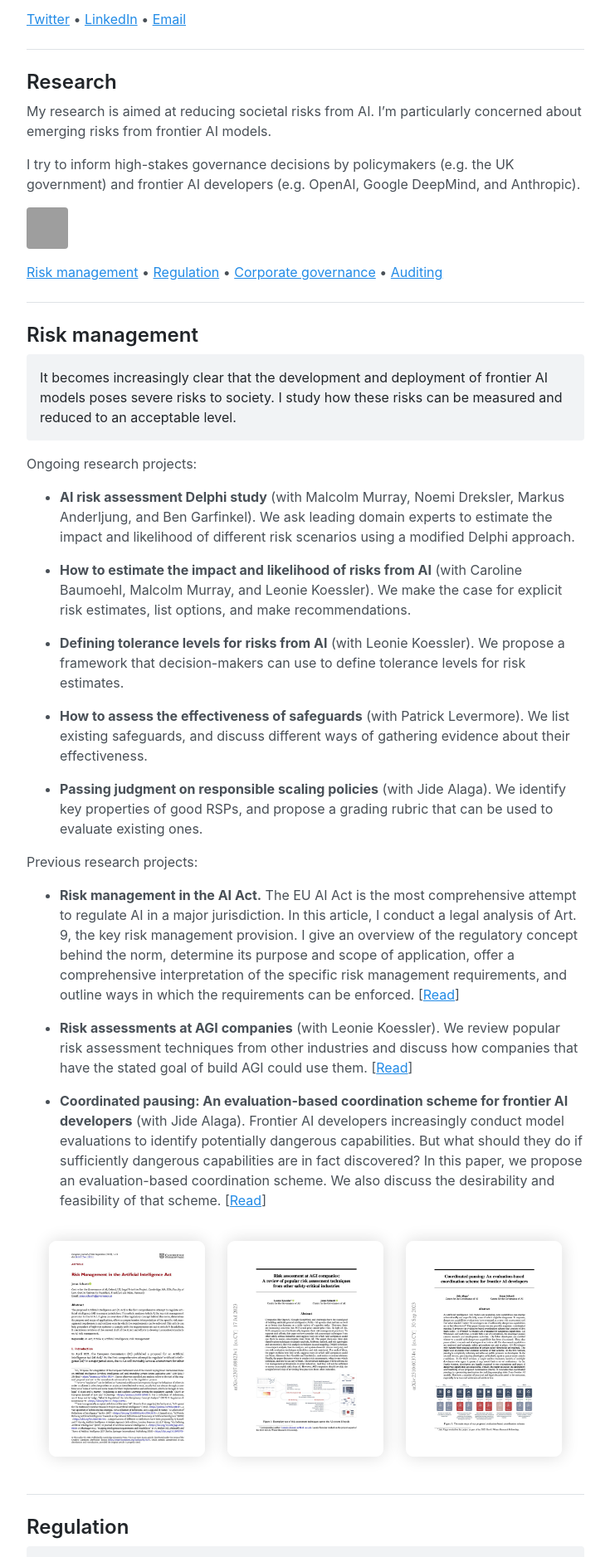
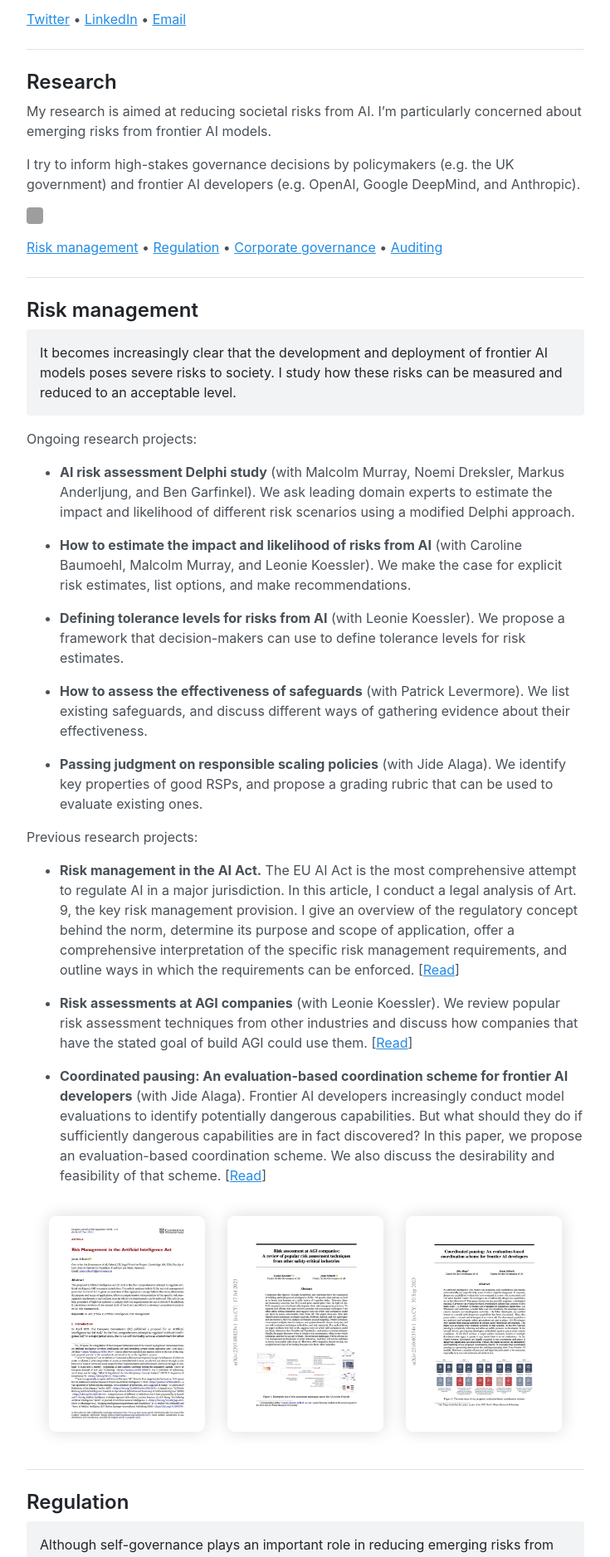
Before and after one commit to jonasschuett/jonasschuett.github.io, a Jekyll site: the page built from _posts/2020-04-04-introduction.md, in a window 1280 px wide. Shown: the part 1830-3707 px from the top of the page at 83% size, without its empty margins (272-1007 px from the left). Built offline with Jekyll 4.4.1, drawn with Linux system fonts in a browser that asks for light colours; grey boxes are pictures that could not be loaded.

Commit message:
Update 2020-04-04-introduction.md

```diff
--- a/_posts/2020-04-04-introduction.md
+++ b/_posts/2020-04-04-introduction.md
@@ -24,7 +24,7 @@ My research is aimed at reducing societal risks from AI. I’m particularly conc
 
 I try to inform high-stakes governance decisions by policymakers (e.g. the UK government) and frontier AI developers (e.g. OpenAI, Google DeepMind, and Anthropic).
 
-<img src="/fa-crown.svg" width="50" height="50"> [Risk management](#risk-management) • [Regulation](#regulation) • [Corporate governance](#corporate-governance) • [Auditing](#auditing)
+<img src="/fa-crown.svg" width="20" height="20"> [Risk management](#risk-management) • [Regulation](#regulation) • [Corporate governance](#corporate-governance) • [Auditing](#auditing)
 
 ---
 
```
